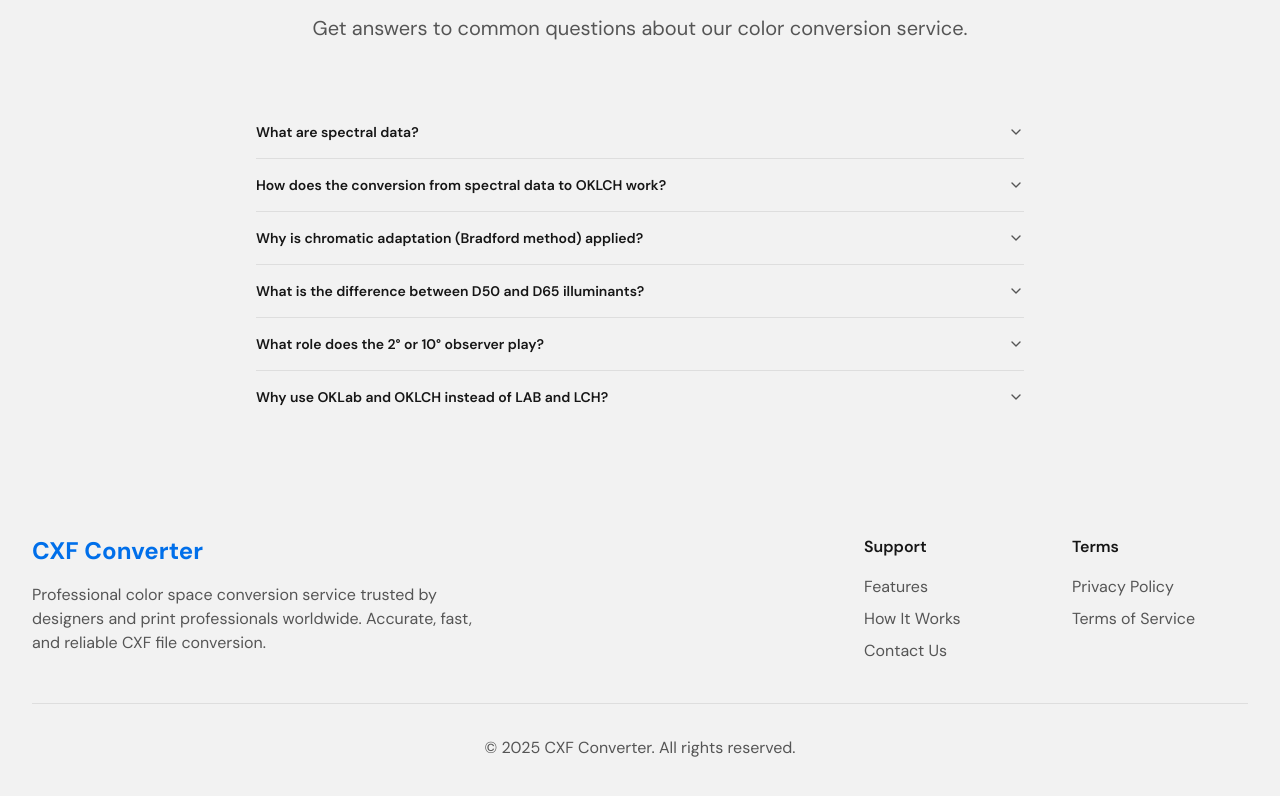
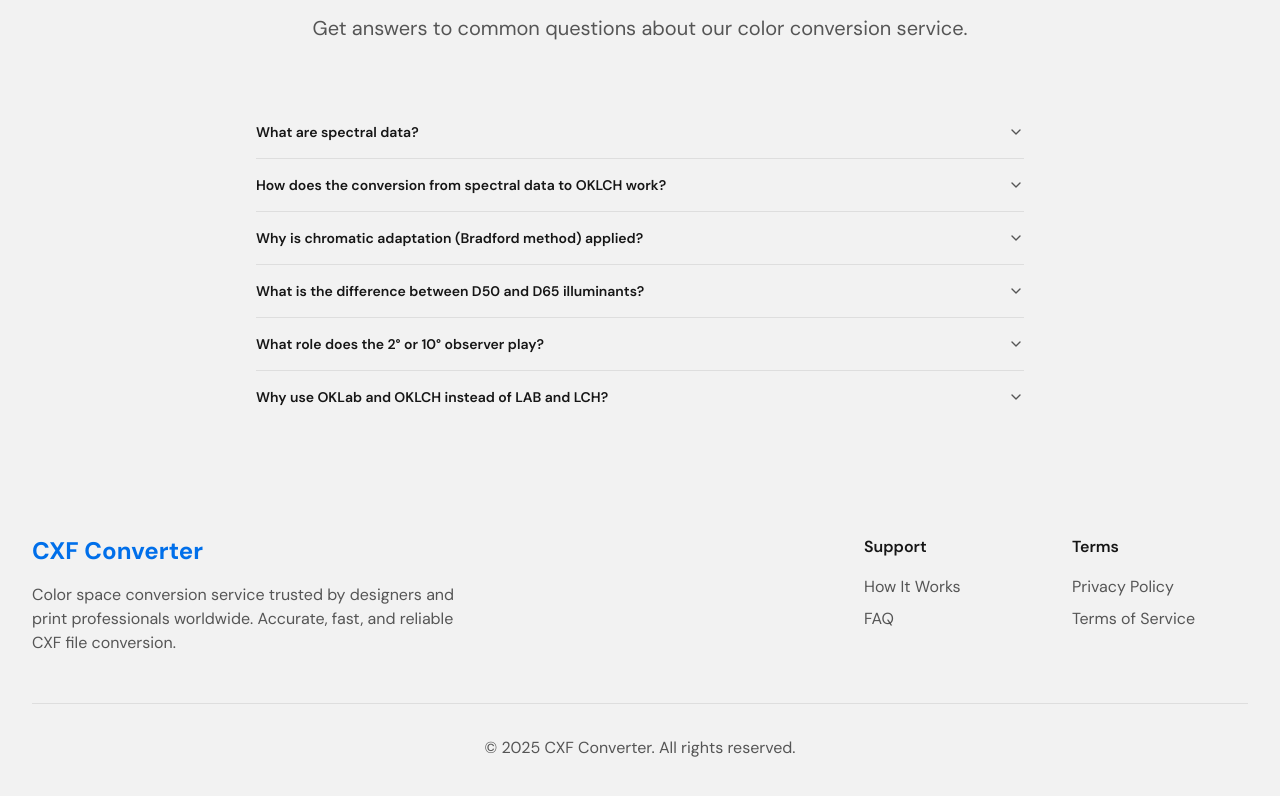
Before and after one commit to s1avvo/cxf-converter, a Next.js app: page / in a window 1280 px wide. Shown: the part 1333-2129 px from the top of the page. Built offline with nearby package versions, Linux system fonts and the light colour scheme; no server answers.

Commit message:
ref: update footer links

```diff
--- a/src/ui/footer.tsx
+++ b/src/ui/footer.tsx
@@ -6,16 +6,12 @@ const sections = [
 		header: "Support",
 		links: [
 			{
-				label: "Features",
-				href: "https://cxf-converter.vercel.app/#features",
-			},
-			{
 				label: "How It Works",
 				href: "https://cxf-converter.vercel.app/#how-it-works",
 			},
 			{
-				label: "Contact Us",
-				href: "mailto: somemail@gmail.com",
+				label: "FAQ",
+				href: "https://cxf-converter.vercel.app/#faq",
 			},
 		],
 	},
@@ -42,8 +38,8 @@ export function Footer() {
 					<div className="col-span-1 md:col-span-2">
 						<h3 className="text-primary mb-4 text-2xl font-bold">CXF Converter</h3>
 						<p className="text-muted-foreground mb-4 max-w-md">
-							Professional color space conversion service trusted by designers and print
-							professionals worldwide. Accurate, fast, and reliable CXF file conversion.
+							Color space conversion service trusted by designers and print professionals worldwide.
+							Accurate, fast, and reliable CXF file conversion.
 						</p>
 					</div>
 
```
